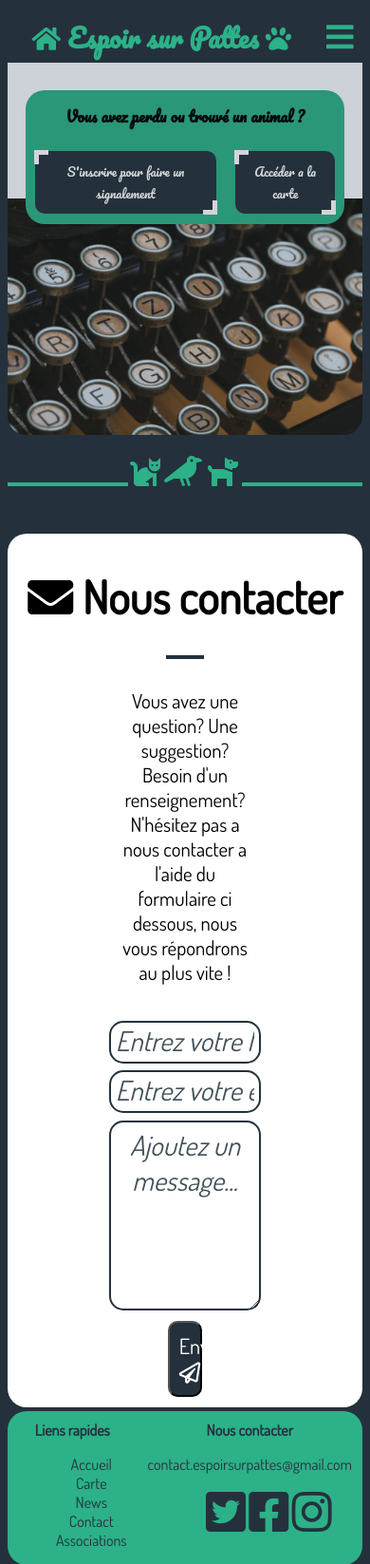
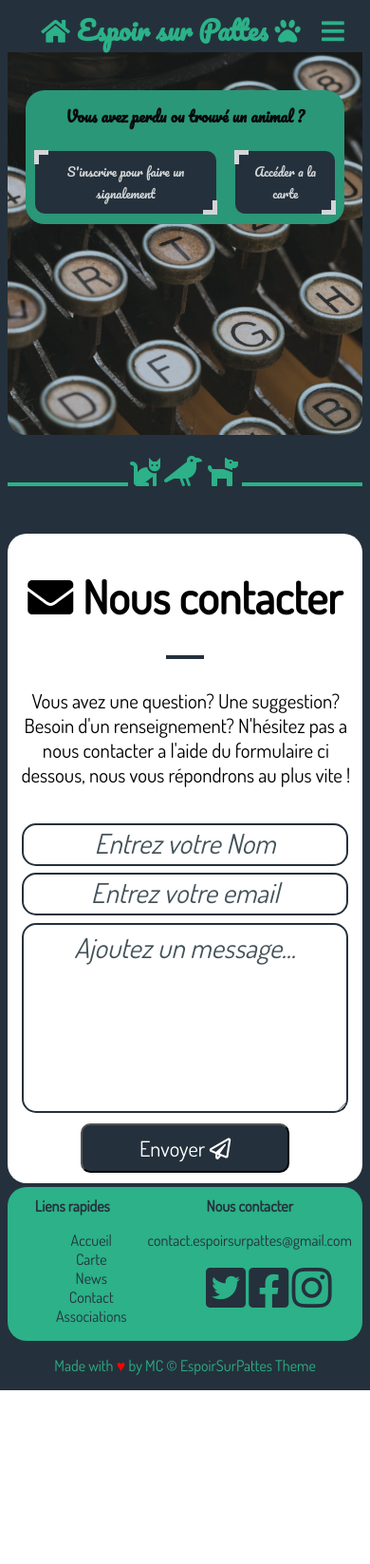
Before and after one commit to MarieCharton/EspoirSurPattes-TP, a Symfony app: template templates/contact/contact.html.twig in a window 390 px wide. Shown: the top 1647 px of the page at 95% size. After the commit the page ends 1464 px from the top, so only its background shows below. Run offline with Twig, Linux system fonts and the light colour scheme; the template is opened without the code that fills it, so the values that code supplies are empty; some libraries are stand-ins or nearby versions.

Commit message:
bug divers

```diff
--- a/public/css/base/banner/banner.scss
+++ b/public/css/base/banner/banner.scss
@@ -151,53 +151,44 @@
         .right-content{
             width: 100%;
             height: 70%;
-            // float: right;
-            // display: flex;
+
         }
         .banner-content{
-            // background-color:$green;
+
             padding: 0px;
-            // border-radius: 20px;
-            // text-align: center;
             height: 45%;
             width:90%;
-            // margin:auto;
         }
 
 
         /*=====BOUTON====*/
         .banner-btn{
-            // display: flex;
-            // justify-content: space-evenly;
+
             button{
-                // width:100%;
-                // padding: 10px;
-                // border-radius: 10px;
-                // color:white;
-                // background-color: $darkergrey;
-                // font-family: $fontheader;
+
                 font-size:0.8em;
                 margin: 10px;
-                // border: none;
-                // cursor:pointer;
 
             }
         }
-        .btn{
-                // position:relative;
-                // padding:10px 20px;
-                // background:white;
-                // border-top-right-radius:10px;
-                // border-bottom-left-radius:10px;
-                // transition:all 1s;
 
-            }
-
-
-        }
+    }
     .banner-homepage{
         // background-position: 0% 100%;
         background-size: 95%;
+    }
+    .banner-map{
+        background-size: 100%;
+        background-position: 0% -75%;
+    }
+    .banner-contact{
+        background-size: 170%;
+    }
+
+    .banner-news{
+        background-size: 142%;
+        background-position: 100% 475%;
+        background-color: #2a1d24;
     }
 
 }
--- a/public/css/base/header/header.scss
+++ b/public/css/base/header/header.scss
@@ -63,8 +63,8 @@
             margin: 0px;
         }
         .button{
-            font-size: 1.2em;
-            margin-left:30px;
+            font-size: 1em;
+            margin-left:15px;
         }
         .links{
             font-size: 1.2em;
--- a/public/css/pages/contact/contact.scss
+++ b/public/css/pages/contact/contact.scss
@@ -54,3 +54,26 @@
 
     }
 }
+
+/******MOBILE******/
+
+@media (max-width:767px){
+    .contact-page{
+        .intro{
+            width:95%;
+        }
+        .form-group{
+            input{
+                width:90%;
+            }
+        }
+        button.send-mail{
+            width: 60%;
+        }
+    }
+}
+
+
+/******TABLET*****/
+@media (min-width:768px)and (max-width:1280px){
+}
--- a/public/css/pages/news/news.scss
+++ b/public/css/pages/news/news.scss
@@ -216,6 +216,10 @@
   .read-more{
     margin: 17px auto 0px auto;
   }
+}
+.header-article {
+
+  font-size: 0.8em;
 
 }
 .article{
--- a/public/css/style.css
+++ b/public/css/style.css
@@ -47,8 +47,8 @@
       font-size: 1.7em;
       margin: 0px; }
     .header .button {
-      font-size: 1.2em;
-      margin-left: 30px; }
+      font-size: 1em;
+      margin-left: 15px; }
     .header .links {
       font-size: 1.2em; }
       .header .links li {
@@ -184,7 +184,19 @@
       margin: 10px; }
 
   .banner-homepage {
-    background-size: 95%; } }
+    background-size: 95%; }
+
+  .banner-map {
+    background-size: 100%;
+    background-position: 0% -75%; }
+
+  .banner-contact {
+    background-size: 170%; }
+
+  .banner-news {
+    background-size: 142%;
+    background-position: 100% 475%;
+    background-color: #2a1d24; } }
 /******TABLET*****/
 /*=====INTERLIGNE ANIMAUX====*/
 .animals {
@@ -452,6 +464,15 @@
     color: #2cb188;
     letter-spacing: 1.2px; }
 
+/******MOBILE******/
+@media (max-width: 767px) {
+  .contact-page .intro {
+    width: 95%; }
+  .contact-page .form-group input, .contact-page .form-group textarea, .contact-page .form-group .form .column, .form .contact-page .form-group .column {
+    width: 90%; }
+  .contact-page button.send-mail {
+    width: 60%; } }
+/******TABLET*****/
 /*=====PAGE NEWS====*/
 .category-list .card {
   height: 450px;
@@ -615,6 +636,9 @@
     text-align: center; }
     .article-list .read-more, .solo-animal .read-more, .solo-article .read-more, .bloc-comment .read-more {
       margin: 17px auto 0px auto; }
+
+  .header-article {
+    font-size: 0.8em; }
 
   .article {
     width: 100%;
--- a/templates/security/layout/_login.html.twig
+++ b/templates/security/layout/_login.html.twig
@@ -29,9 +29,7 @@
 			<input type="hidden" name="_csrf_token" value="{{ csrf_token('authenticate') }}">
 
 			<div>
-				<button type="submit" id="connect">
-					Se connecter
-				</button>
+				<button type="submit" id="connect">Connexion</button>
 			</div>
 			<p>Pas encore membre ?
 				<a class="connexion" href="{{ path('create_account') }}">Inscrivez-vous ici</a>
```
Also changed, not shown: 1 other file.
